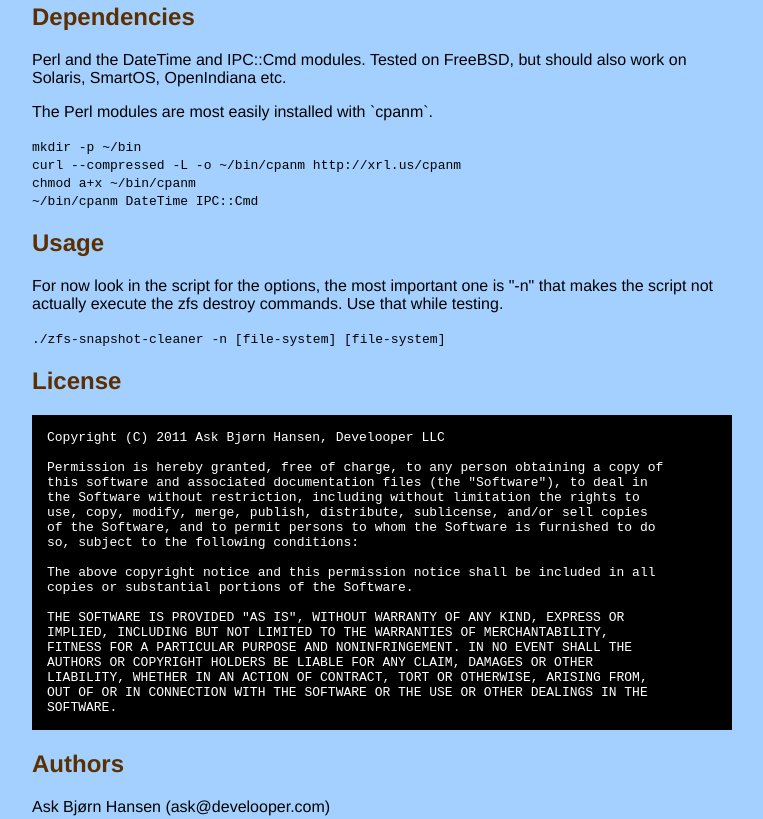
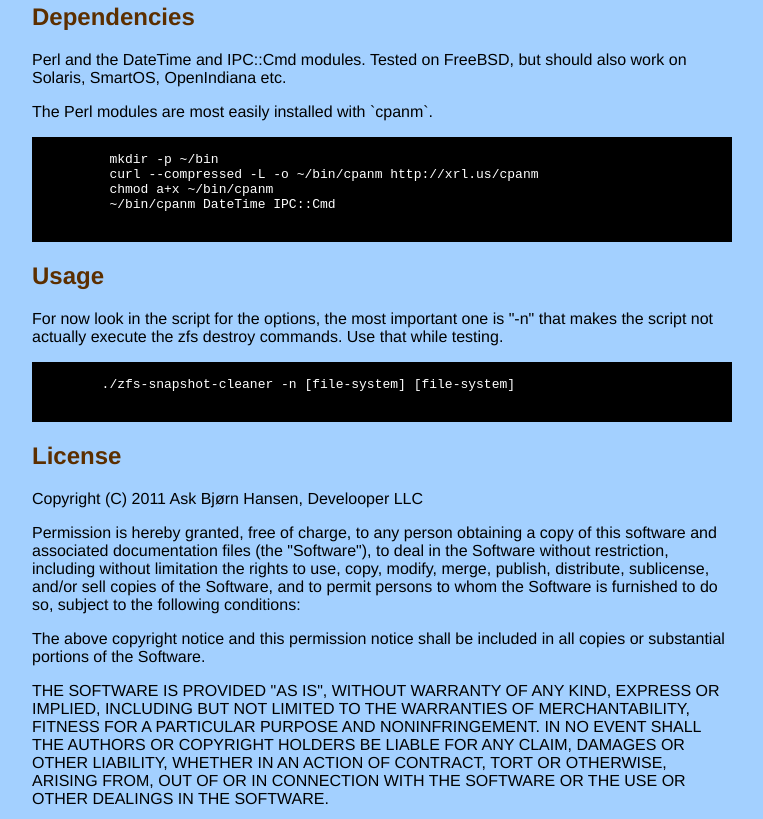
Before and after one commit to abh/zfs-snapshot-cleaner, a plain HTML site: page index.html in a window 1280 px wide. Shown: the part 473-1292 px from the top of the page, without its empty margins (258-1021 px from the left). Drawn offline with Linux system fonts and the light colour scheme.

Commit message:
Use pre instead of code; format license more nicely

```diff
--- a/index.html
+++ b/index.html
@@ -43,15 +43,14 @@
     </div>
 
     <h1><a href="https://github.com/abh/zfs-snapshot-cleaner">zfs-snapshot-cleaner</a>
-      <span class="small">by <a href="https://github.com/abh">abh</a></span></h1>
+      <span class="small">by <a href="https://github.com/abh">Ask Bjørn Hansen</a></span></h1>
 
     <div class="description">
-      ZFS Snapshot Cleanup Script
+      ZFS Snapshot Cleanup
     </div>
 
 
       <p>zfs-snapshot-cleaner purges old ZFS snapshots in an intelligent (and careful) manner.</p>
-
       <h2>Features</h2>
 
       <ul>
@@ -78,12 +77,12 @@
         The Perl modules are most easily installed with `cpanm`.
       </p>
 
-      <code>
-        mkdir -p ~/bin<br>
-        curl --compressed -L -o ~/bin/cpanm http://xrl.us/cpanm <br>
-        chmod a+x ~/bin/cpanm<br>
-        ~/bin/cpanm DateTime IPC::Cmd<br>
-      </code>
+      <pre>
+        mkdir -p ~/bin
+        curl --compressed -L -o ~/bin/cpanm http://xrl.us/cpanm
+        chmod a+x ~/bin/cpanm
+        ~/bin/cpanm DateTime IPC::Cmd
+      </pre>
 
       <h2>Usage</h2>
 
@@ -93,32 +92,33 @@
         destroy commands. Use that while testing.
       </p>
 
-      <code>
+      <pre>
        ./zfs-snapshot-cleaner -n [file-system] [file-system]
-      </code>
+      </pre>
 
       <h2>License</h2>
-      <pre>
-Copyright (C) 2011 Ask Bjørn Hansen, Develooper LLC
+      <p>
+          Copyright (C) 2011 Ask Bjørn Hansen, Develooper LLC
+      </p>
 
-Permission is hereby granted, free of charge, to any person obtaining a copy of
+      <p>Permission is hereby granted, free of charge, to any person obtaining a copy of
 this software and associated documentation files (the "Software"), to deal in
 the Software without restriction, including without limitation the rights to
 use, copy, modify, merge, publish, distribute, sublicense, and/or sell copies
 of the Software, and to permit persons to whom the Software is furnished to do
-so, subject to the following conditions:
+so, subject to the following conditions:</p>
 
-The above copyright notice and this permission notice shall be included in all
-copies or substantial portions of the Software.
+    <p>The above copyright notice and this permission notice shall be included in all
+copies or substantial portions of the Software.</p>
 
-THE SOFTWARE IS PROVIDED "AS IS", WITHOUT WARRANTY OF ANY KIND, EXPRESS OR
+    <p>THE SOFTWARE IS PROVIDED "AS IS", WITHOUT WARRANTY OF ANY KIND, EXPRESS OR
 IMPLIED, INCLUDING BUT NOT LIMITED TO THE WARRANTIES OF MERCHANTABILITY,
 FITNESS FOR A PARTICULAR PURPOSE AND NONINFRINGEMENT. IN NO EVENT SHALL THE
 AUTHORS OR COPYRIGHT HOLDERS BE LIABLE FOR ANY CLAIM, DAMAGES OR OTHER
 LIABILITY, WHETHER IN AN ACTION OF CONTRACT, TORT OR OTHERWISE, ARISING FROM,
 OUT OF OR IN CONNECTION WITH THE SOFTWARE OR THE USE OR OTHER DEALINGS IN THE
 SOFTWARE.
-</pre>
+</p>
 
 
       <h2>Authors</h2>
```
